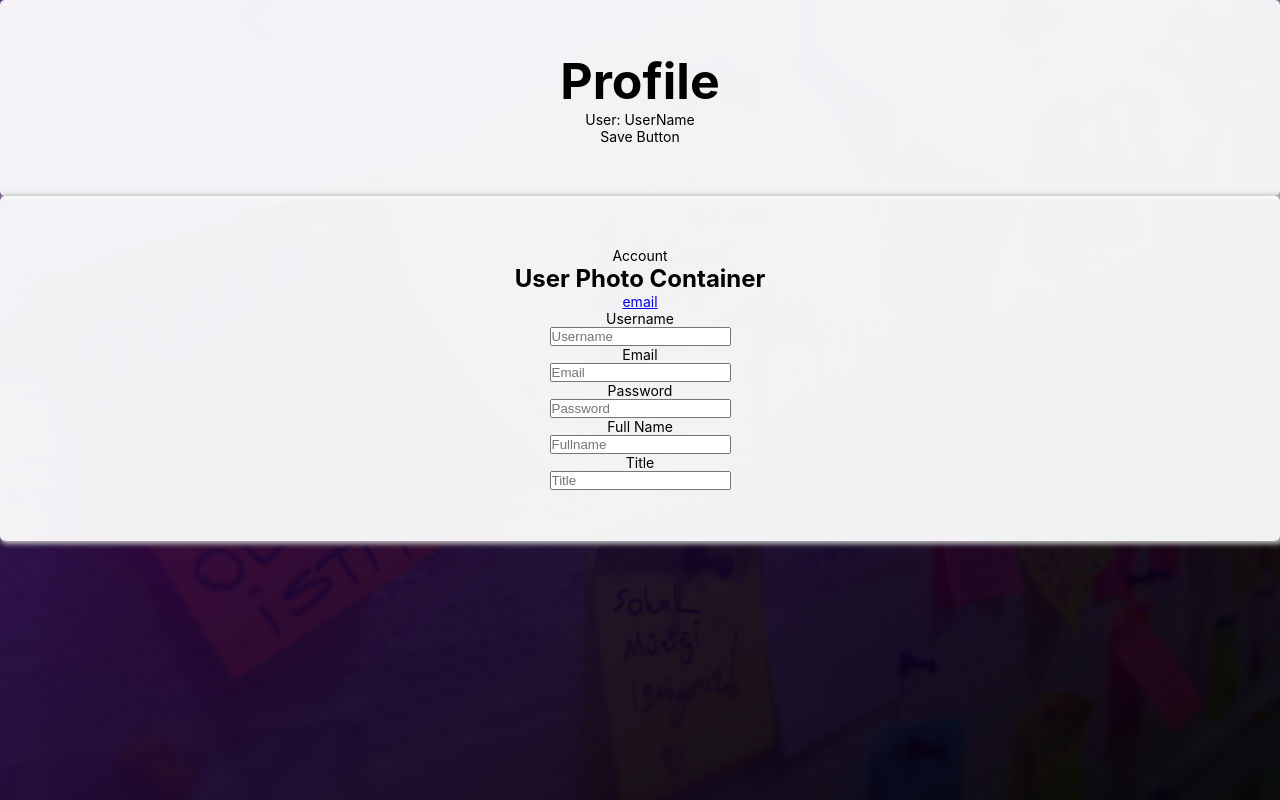
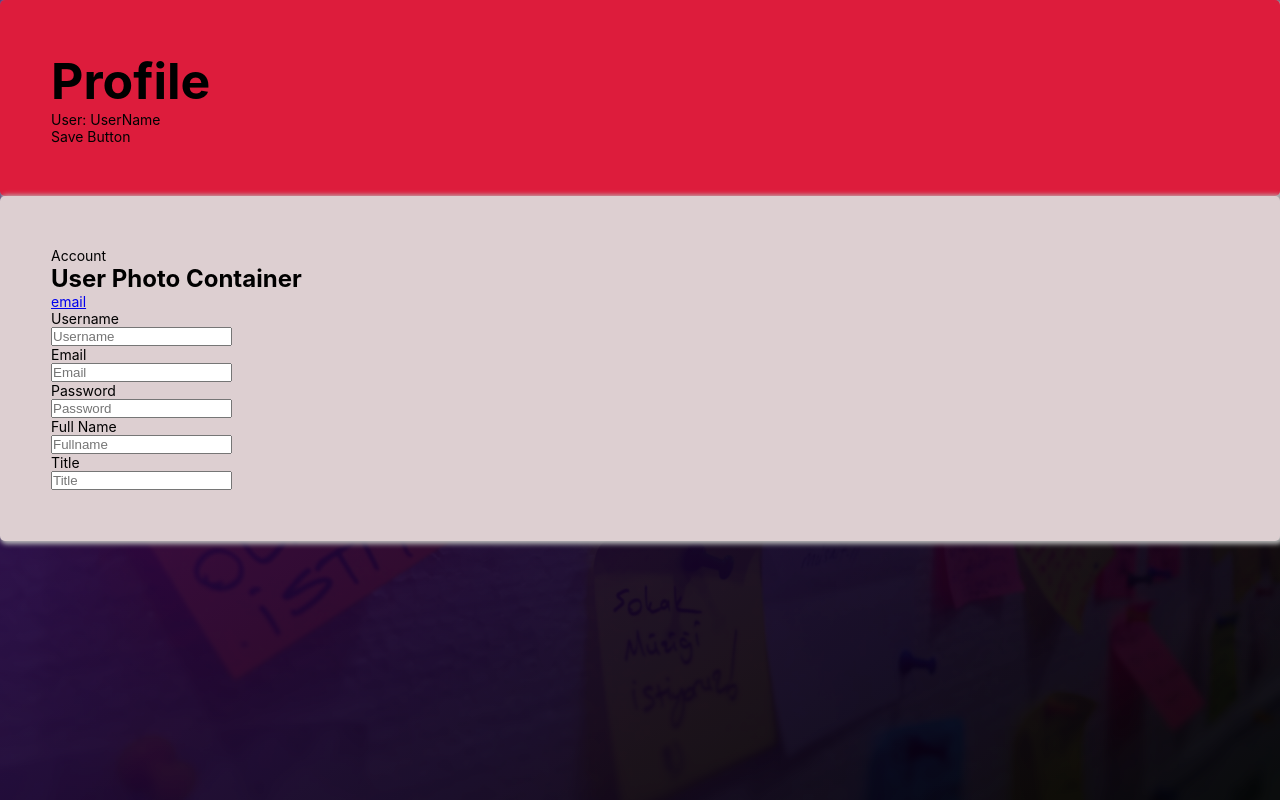
Before and after one commit to redeyecoding/dailyTodo, a React (Create React App) app in the folder client/: page /profile in a window 1280 px wide. Built offline with nearby package versions, Linux system fonts and the light colour scheme.

Commit message:
added classnames module and code to include classes from different compoenents

```diff
--- a/client/src/components/UI/Card/Card.js
+++ b/client/src/components/UI/Card/Card.js
@@ -1,11 +1,14 @@
 import React from 'react';
-import classes from  './Card.module.css';
+import { Default } from  './Card.module.css';
 import { connect } from 'react-redux';
+import cn from 'classnames';
+
 
 const Card = props => {
+
     return (
-        <div className={ classes.Default }>
-            {props.children}
+        <div className={ cn(Default, props.customClass) } >
+            { props.children }
         </div>
     )
 };
```
